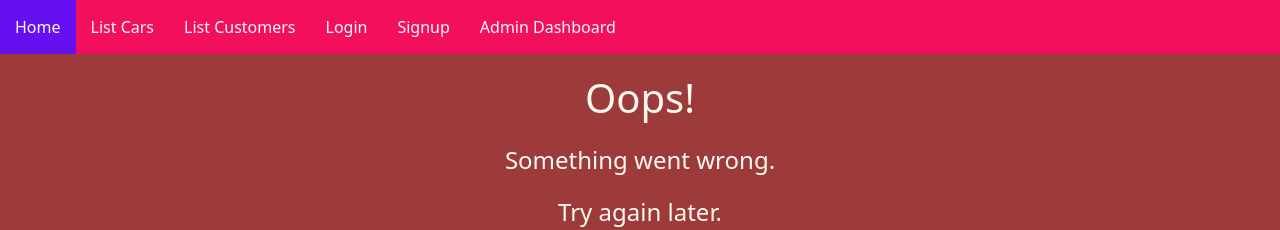
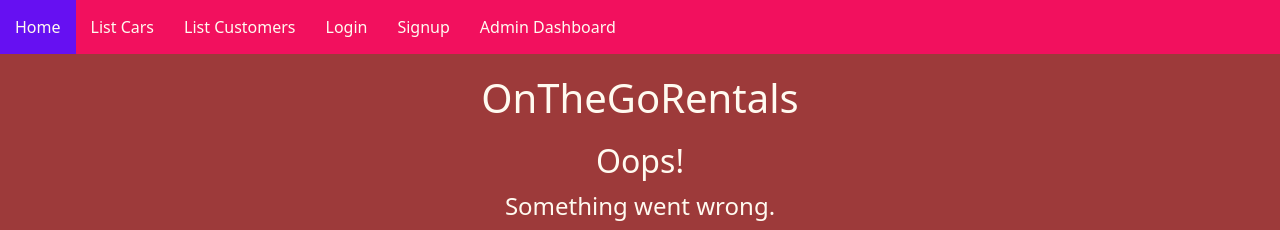
Before and after one commit to NemesisGuy/OnTheGoRentalsFrontend, a Vue app: page /error in a window 1280 px wide. Shown: the top 230 px of the page. Built offline with nearby package versions, Linux system fonts and the light colour scheme.

Commit message:
- added Rickroll

```diff
--- a/src/components/ErrorPage.vue
+++ b/src/components/ErrorPage.vue
@@ -1,6 +1,7 @@
 <template>
     <div class="error-page">
-        <h1>Oops!</h1>
+      <h1>OnTheGoRentals</h1>
+        <h2>Oops!</h2>
         <p>Something went wrong.</p>
         <p>Try again later.</p>
         <img src="@/assets/rick-roll.gif" alt="Rick Roll GIF" />
```
